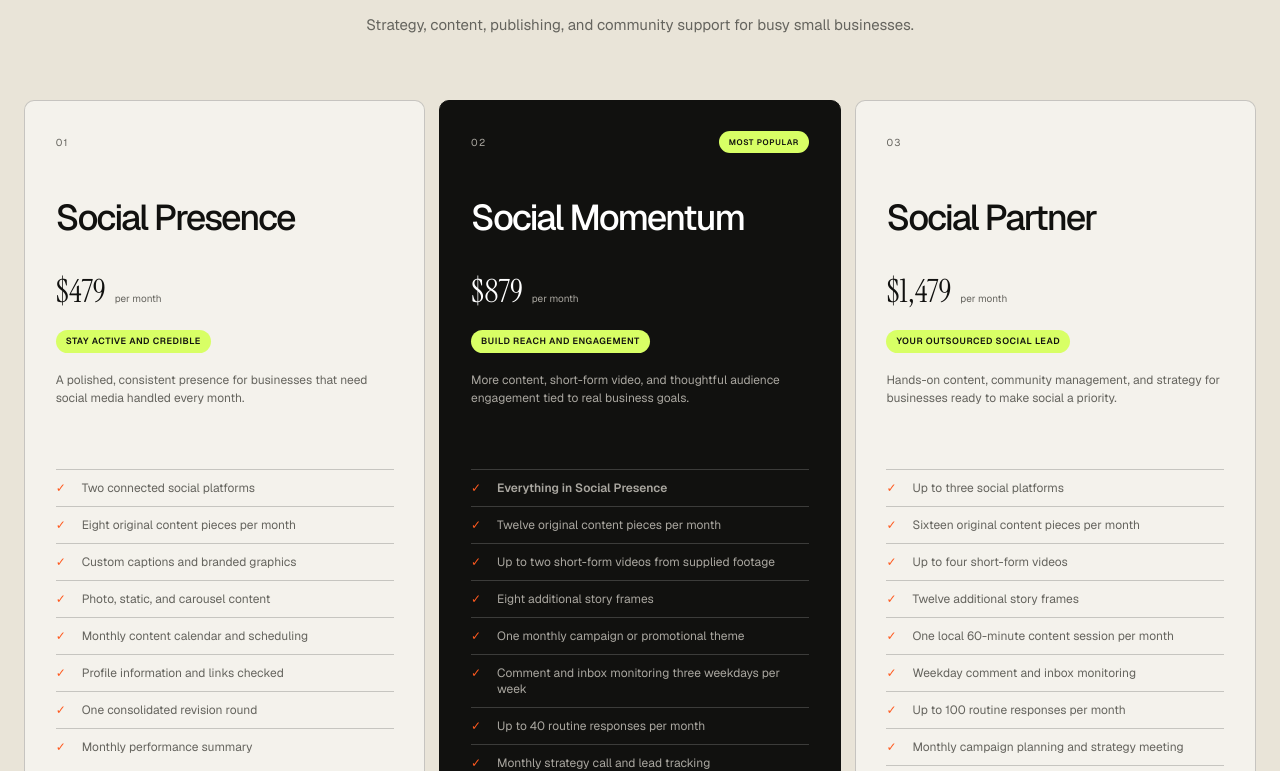
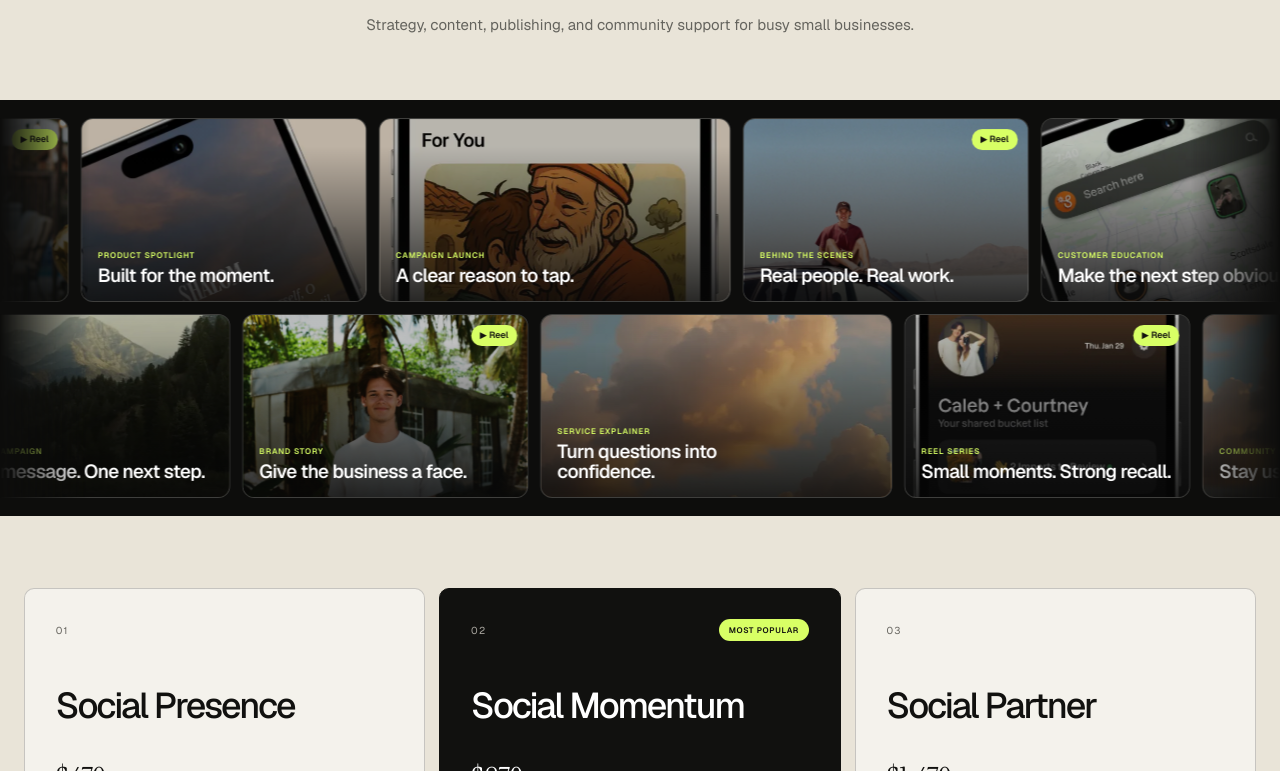
Before and after one commit to cdog2897/wolin.dev, a React (Vite) app: page / in a window 1280 px wide. Shown: the part 2729-3500 px from the top of the page. Built offline with nearby package versions, Linux system fonts and the light colour scheme.

Commit message:
Add dual social content carousel

```diff
--- a/src/BusinessSite.css
+++ b/src/BusinessSite.css
@@ -1080,10 +1080,138 @@
   text-align: center;
 }
 
+.business-social-showcase {
+  position: relative;
+  left: 50%;
+  width: 100vw;
+  display: grid;
+  gap: 12px;
+  padding: 18px 0;
+  overflow: hidden;
+  background: #0d0d0c;
+  transform: translateX(-50%);
+}
+
+.business-social-row {
+  width: 100%;
+  overflow: hidden;
+  -webkit-mask-image: linear-gradient(to right, transparent, #000 7%, #000 93%, transparent);
+  mask-image: linear-gradient(to right, transparent, #000 7%, #000 93%, transparent);
+}
+
+.business-social-track {
+  width: max-content;
+  display: flex;
+  gap: 12px;
+  animation: business-social-scroll-left 46s linear infinite;
+  will-change: transform;
+}
+
+.business-social-row.is-row-2 .business-social-track {
+  animation-name: business-social-scroll-right;
+  animation-duration: 52s;
+}
+
+.business-social-preview-group {
+  display: flex;
+  flex: none;
+  gap: 12px;
+}
+
+.business-social-preview {
+  position: relative;
+  width: 286px;
+  height: 184px;
+  flex: none;
+  overflow: hidden;
+  background: #242422;
+  border: 1px solid rgba(255, 255, 255, 0.12);
+  border-radius: 12px;
+}
+
+.business-social-preview.is-wide { width: 352px; }
+
+.business-social-preview::after {
+  position: absolute;
+  inset: 0;
+  background: linear-gradient(180deg, rgba(7, 7, 7, 0.06) 15%, rgba(7, 7, 7, 0.82) 100%);
+  content: '';
+}
+
+.business-social-preview img {
+  width: 100%;
+  height: 100%;
+  display: block;
+  object-fit: cover;
+  filter: saturate(0.86) brightness(0.8);
+  transform: scale(1.015);
+  transition: filter 300ms ease, transform 500ms ease;
+}
+
+.business-social-preview:hover img {
+  filter: saturate(1) brightness(0.92);
+  transform: scale(1.055);
+}
+
+.business-social-reel {
+  position: absolute;
+  z-index: 2;
+  top: 10px;
+  right: 10px;
+  padding: 6px 9px;
+  color: var(--ink);
+  background: var(--acid);
+  border-radius: 999px;
+  font-size: 9px;
+  font-weight: 700;
+  line-height: 1;
+}
+
+.business-social-preview-copy {
+  position: absolute;
+  z-index: 2;
+  right: 16px;
+  bottom: 16px;
+  left: 16px;
+  color: white;
+}
+
+.business-social-preview-copy small {
+  display: block;
+  color: var(--acid);
+  font-size: 8px;
+  font-weight: 700;
+  letter-spacing: 0.1em;
+  text-transform: uppercase;
+}
+
+.business-social-preview-copy strong {
+  max-width: 250px;
+  display: block;
+  margin-top: 6px;
+  font-size: 19px;
+  font-weight: 560;
+  letter-spacing: -0.035em;
+  line-height: 1.02;
+}
+
+.business-social-showcase:hover .business-social-track { animation-play-state: paused; }
+
+@keyframes business-social-scroll-left {
+  from { transform: translateX(0); }
+  to { transform: translateX(calc(-50% - 6px)); }
+}
+
+@keyframes business-social-scroll-right {
+  from { transform: translateX(calc(-50% - 6px)); }
+  to { transform: translateX(0); }
+}
+
 .business-social-grid {
   display: grid;
   grid-template-columns: repeat(3, minmax(0, 1fr));
   gap: 14px;
+  margin-top: 72px;
 }
 
 .business-social-grid article {
@@ -1384,6 +1512,17 @@
   .business-package-detail-copy { grid-template-columns: 1fr; gap: 24px; }
   .business-social-grid { grid-template-columns: 1fr; }
   .business-social-grid article { min-height: auto; }
+}
+
+@media (prefers-reduced-motion: reduce) {
+  .business-social-row {
+    overflow-x: auto;
+    scrollbar-width: none;
+  }
+  .business-social-row::-webkit-scrollbar { display: none; }
+  .business-social-track { animation: none; }
+  .business-social-preview-group:nth-child(2) { display: none; }
+  .business-social-preview img { transition: none; }
 }
 
 @media (max-width: 620px) {
@@ -1450,6 +1589,15 @@
   .business-social { margin-top: 84px; padding-top: 84px; }
   .business-social h3 { margin: 16px auto 14px; font-size: 38px; }
   .business-social-intro { margin-bottom: 46px; font-size: 14px; }
+  .business-social-showcase { gap: 8px; padding: 12px 0; }
+  .business-social-track,
+  .business-social-preview-group { gap: 8px; }
+  .business-social-preview { width: 218px; height: 142px; border-radius: 9px; }
+  .business-social-preview.is-wide { width: 268px; }
+  .business-social-preview-copy { right: 12px; bottom: 12px; left: 12px; }
+  .business-social-preview-copy strong { max-width: 200px; font-size: 15px; }
+  .business-social-reel { top: 8px; right: 8px; padding: 5px 7px; font-size: 8px; }
+  .business-social-grid { margin-top: 46px; }
   .business-social-grid article { padding-inline: 20px; }
   .business-social-description { min-height: 0; }
   .business-process li { grid-template-columns: 48px 1fr; }
--- a/src/BusinessSite.tsx
+++ b/src/BusinessSite.tsx
@@ -119,8 +119,122 @@ const socialPackages = [
   },
 ]
 
+type SocialPreview = {
+  image: string
+  label: string
+  title: string
+  reel?: boolean
+  wide?: boolean
+}
+
+const socialPreviewRows: SocialPreview[][] = [
+  [
+    {
+      image: '/projects/sparkz-hero.jpeg',
+      label: 'Short-form video',
+      title: 'Show the story, not just the service.',
+      reel: true,
+      wide: true,
+    },
+    {
+      image: '/projects/shalom-01.webp',
+      label: 'Product spotlight',
+      title: 'Built for the moment.',
+    },
+    {
+      image: '/projects/bible-stories-01.webp',
+      label: 'Campaign launch',
+      title: 'A clear reason to tap.',
+      wide: true,
+    },
+    {
+      image: '/portraits/caleb-salt-flats-car.jpg',
+      label: 'Behind the scenes',
+      title: 'Real people. Real work.',
+      reel: true,
+    },
+    {
+      image: '/projects/sparkz-01.webp',
+      label: 'Customer education',
+      title: 'Make the next step obvious.',
+    },
+    {
+      image: '/portraits/caleb-desert-truck.jpg',
+      label: 'Local story',
+      title: 'Made here. Known here.',
+      wide: true,
+    },
+  ],
+  [
+    {
+      image: '/portraits/caleb-tropics.jpg',
+      label: 'Brand story',
+      title: 'Give the business a face.',
+      reel: true,
+    },
+    {
+      image: '/projects/shalom-02.webp',
+      label: 'Service explainer',
+      title: 'Turn questions into confidence.',
+      wide: true,
+    },
+    {
+      image: '/projects/sparkz-03.webp',
+      label: 'Reel series',
+      title: 'Small moments. Strong recall.',
+      reel: true,
+    },
+    {
+      image: '/projects/bible-stories-02.webp',
+      label: 'Community post',
+      title: 'Stay useful between visits.',
+    },
+    {
+      image: '/portraits/caleb-salt-flats.jpg',
+      label: 'Founder story',
+      title: 'Trust starts with the people.',
+      wide: true,
+    },
+    {
+      image: '/projects/sparkz-02.webp',
+      label: 'Offer campaign',
+      title: 'One message. One next step.',
+    },
+  ],
+]
+
 function Arrow() {
   return <span aria-hidden="true">↗</span>
+}
+
+function SocialShowcase() {
+  return (
+    <div className="business-social-showcase" aria-hidden="true">
+      {socialPreviewRows.map((row, rowIndex) => (
+        <div className={`business-social-row is-row-${rowIndex + 1}`} key={`social-row-${rowIndex + 1}`}>
+          <div className="business-social-track">
+            {[0, 1].map((copyIndex) => (
+              <div className="business-social-preview-group" key={`social-row-${rowIndex + 1}-${copyIndex}`}>
+                {row.map((item) => (
+                  <div
+                    className={`business-social-preview${item.wide ? ' is-wide' : ''}`}
+                    key={`${copyIndex}-${item.label}`}
+                  >
+                    <img src={item.image} alt="" draggable={false} />
+                    {item.reel && <span className="business-social-reel">▶ Reel</span>}
+                    <div className="business-social-preview-copy">
+                      <small>{item.label}</small>
+                      <strong>{item.title}</strong>
+                    </div>
+                  </div>
+                ))}
+              </div>
+            ))}
+          </div>
+        </div>
+      ))}
+    </div>
+  )
 }
 
 function RollupStat({
@@ -367,6 +481,8 @@ function BusinessSite() {
               Strategy, content, publishing, and community support for busy small businesses.
             </p>
 
+            <SocialShowcase />
+
             <div className="business-social-grid">
               {socialPackages.map((item) => (
                 <article className={item.featured ? 'is-featured' : undefined} key={item.name}>
```
